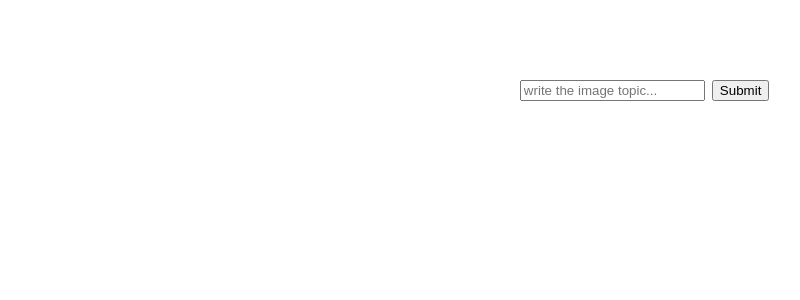
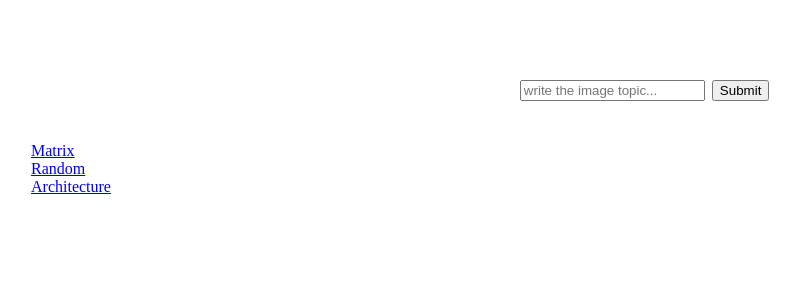
Before and after one commit to josecamporivas/image-searcher, a React (Create React App) app: page / in a window 1280 px wide. Shown: the top 300 px of the page, without its empty margins (17-817 px from the left). Built offline with nearby package versions, Linux system fonts and the light colour scheme; the HTML template or start-up script is replaced by a standard one.

Commit message:
restructuring the project
adding some new folders

```diff
--- a/src/components/InputSearcherForm.js
+++ /dev/null
@@ -1,14 +0,0 @@
-import React from "react"
-
-export default function InputSearcherForm() {
-    return (
-        <div id="searchForm">
-            <h1>Image Searcher</h1>
-            <form>
-                <label htmlFor="inputTopic" >Topic</label>
-                <input id="inputTopic" placeholder="write the image topic..." />
-                <input type="submit" id="inputSubmit" />
-            </form>
-        </div>
-    )
-}
--- /dev/null
+++ b/src/components/InputSearcherForm/InputSearcherForm.js
@@ -0,0 +1,26 @@
+import React, { useState } from "react"
+import {useNavigate} from 'react-router-dom'
+
+export default function InputSearcherForm() {
+    const [searchTopic, setSearchTopic] = useState('')
+    const navigate = useNavigate();
+    const handleSubmit = (event) => {
+        event.preventDefault()
+        navigate(`./search/${searchTopic}`)
+    }
+
+    const handleChange = (event) => {
+        setSearchTopic(event.target.value)
+    }
+
+    return (
+        <div id="searchForm">
+            <h1>Image Searcher</h1>
+            <form onSubmit={handleSubmit}>
+                <label htmlFor="inputTopic" >Topic</label>
+                <input id="inputTopic" onChange={handleChange} placeholder="write the image topic..." />
+                <input type="submit" id="inputSubmit" />
+            </form>
+        </div>
+    )
+}
--- a/src/components/PopularSearches.js
+++ /dev/null
@@ -1,16 +0,0 @@
-import React from "react"
-
-const POPULAR_SEARCHS = ['Matrix', 'Random', 'Architecture']
-
-export default function PopularSearches() {
-    return (
-        <div id="popularSearches">
-            <h3 id="popularSearchesTitle">Popular searches</h3>
-            <ul id="popularSearchesList" >
-                {POPULAR_SEARCHS.map(elem => {
-                    return <li key={elem} className="popularSearchItem">{elem}</li>
-                })}
-            </ul>
-        </div>
-    )
-}
--- /dev/null
+++ b/src/components/PopularSearches/PopularSearches.js
@@ -0,0 +1,21 @@
+import React from "react"
+import { Link } from "react-router-dom"
+
+const POPULAR_SEARCHS = ['Matrix', 'Random', 'Architecture']
+
+export default function PopularSearches() {
+    return (
+        <div id="popularSearches">
+            <h3 id="popularSearchesTitle">Popular searches:</h3>
+            <ul id="popularSearchesList" >
+                {POPULAR_SEARCHS.map(elem => {
+                    return (
+                        <Link key={elem} to={`/search/${elem}`}>
+                            <li key={elem} className="popularSearchItem">{elem}</li>
+                        </Link>
+                    )
+                })}
+            </ul>
+        </div>
+    )
+}
--- a/src/pages/Home/Home.js
+++ b/src/pages/Home/Home.js
@@ -1,7 +1,7 @@
 import React from "react";
 import './Home.css'
-import InputSearcherForm from "../../components/InputSearcherForm";
-import PopularSearches from "../../components/PopularSearches";
+import InputSearcherForm from "../../components/InputSearcherForm/InputSearcherForm";
+import PopularSearches from "../../components/PopularSearches/PopularSearches";
 
 
 export default function Home(){
```
